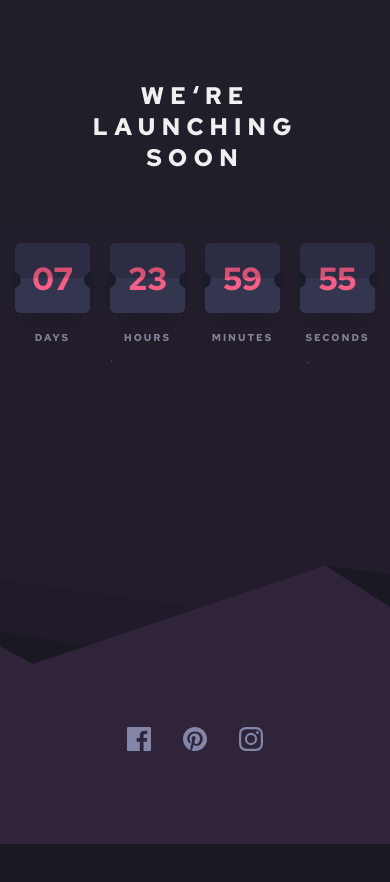
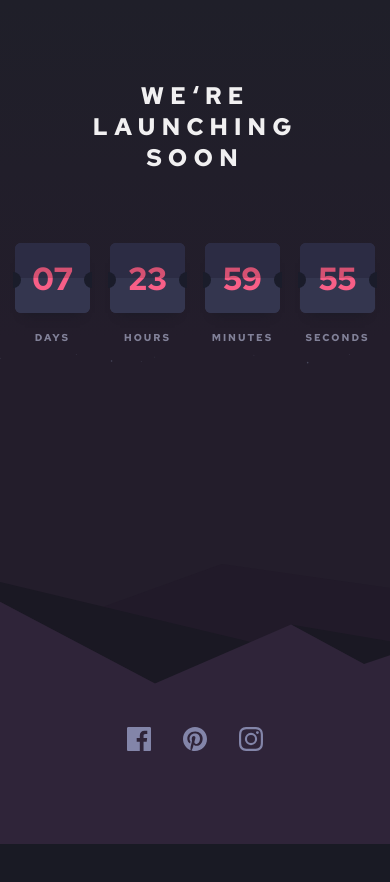
Before and after one commit to itiwariarun/Kraftshala_Frontend, a Next.js app: page / in a window 390 px wide. Shown: the top 882 px of the page. Built offline with nearby package versions, Linux system fonts and the light colour scheme.

Commit message:
fix: footer height

```diff
--- a/components/Footer.jsx
+++ b/components/Footer.jsx
@@ -25,7 +25,7 @@ function Footer() {
         fill
         style={{
           objectFit: "cover",
-          objectPosition: isMobile ? "100% top" : "top",
+          objectPosition: isMobile ? "80% top" : "top",
         }}
         priority
       />
--- a/styles/globals.css
+++ b/styles/globals.css
@@ -208,6 +208,11 @@ h1 {
 }
 /* Media Query */
 @media screen and (max-width: 768px) {
+  .iconList{
+    margin-top: "-20px";
+  }
+}
+@media screen and (max-width: 768px) {
   .flip {
     width: calc(4 * 75px+80px);
   }
```
